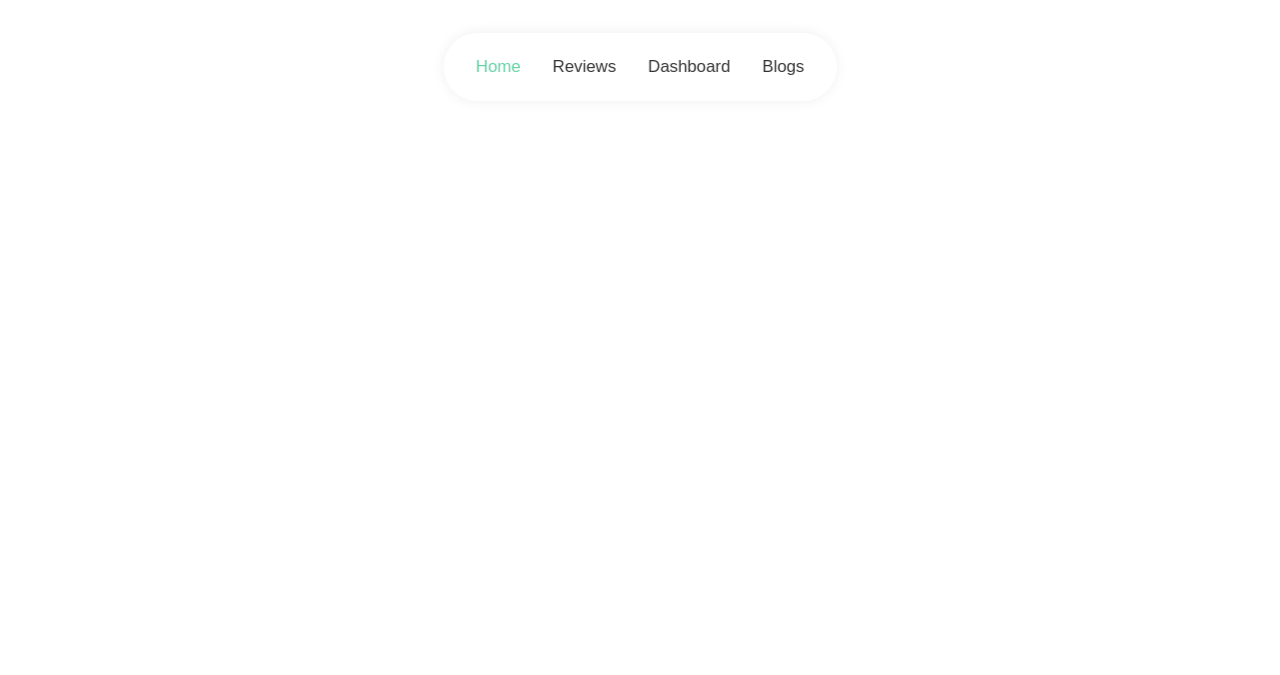
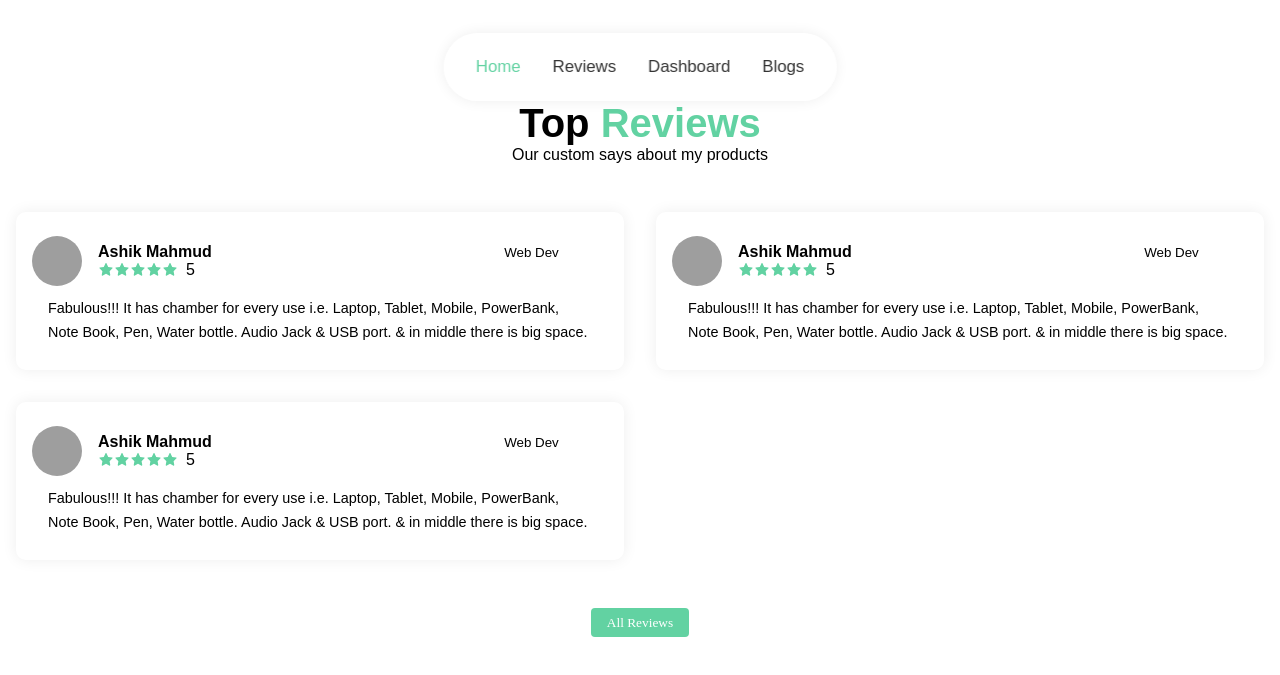
Before and after one commit to Ashik-Mahmud/backpack-reviews-react, a React (Create React App) app: page / in a window 1280 px wide. Shown: the part 659-1334 px from the top of the page. Before the commit the page ends 800 px from the top, so only its background shows below. Built offline with nearby package versions, Linux system fonts and the light colour scheme; grey boxes are pictures that could not be loaded.

Commit message:
added new section called reviews section

```diff
--- a/src/components/Header/Header.css
+++ b/src/components/Header/Header.css
@@ -5,7 +5,7 @@
   left: 50%;
   bottom: 5%;
   transform: translateX(-50%);
-  z-index: 1;
+  z-index: 5;
   position: fixed;
   background-color: rgba(255, 255, 255, 0.784);
   backdrop-filter: blur(5px);
--- a/src/components/Home/Home.jsx
+++ b/src/components/Home/Home.jsx
@@ -1,10 +1,12 @@
 import React from "react";
 import Hero from "../Hero/Hero";
+import ReviewSlider from "../ReviewSlider/ReviewSlider";
 import "./Home.css";
 const Home = () => {
   return (
     <section id="home">
       <Hero />
+      <ReviewSlider />
     </section>
   );
 };
--- /dev/null
+++ b/src/components/Review/Review.css
@@ -0,0 +1,56 @@
+/* review  */
+
+.review {
+  position: relative;
+  box-shadow: 0px 0px 15px rgba(0, 0, 0, 0.071);
+  border-radius: 10px;
+  padding: 1rem;
+}
+.review .customer {
+  position: relative;
+  display: flex;
+  align-items: center;
+  margin: 0.5rem 0rem;
+}
+.review .customer .avatar {
+  width: 50px;
+  height: 50px;
+  margin-right: 1rem;
+  border-radius: 50%;
+  overflow: hidden;
+}
+.review .customer .avatar img {
+  width: 100%;
+  height: 100%;
+  object-fit: cover;
+}
+.review .customer .avatar-details {
+  position: relative;
+  width: 80%;
+}
+.avatar-details .info {
+  display: flex;
+  align-items: center;
+  justify-content: space-between;
+  width: 100%;
+  flex-wrap: wrap;
+}
+.avatar-details .ratings {
+  display: flex;
+  align-items: center;
+  gap: 0.5rem;
+  position: relative;
+}
+.avatar-details .ratings .stars {
+  color: var(--primary-color);
+  display: flex;
+  align-items: center;
+  justify-content: center;
+}
+
+.review .review-text {
+  position: relative;
+  font-size: 0.9rem;
+  margin: 0.6rem 1rem;
+  line-height: 1.7;
+}
--- /dev/null
+++ b/src/components/Review/Review.jsx
@@ -0,0 +1,43 @@
+import React from "react";
+import { AiFillStar } from "react-icons/ai";
+import "./Review.css";
+const Review = () => {
+  return (
+    <div className="review">
+      <div className="customer">
+        <div className="avatar">
+          <img
+            src="https://t4.ftcdn.net/jpg/02/14/74/61/360_F_214746128_31JkeaP6rU0NzzzdFC4khGkmqc8noe6h.jpg"
+            alt="review-avatar"
+          />
+        </div>
+        <div className="avatar-details">
+          <div className="info">
+            <h4>Ashik Mahmud </h4>
+            <small> Web Dev</small>
+          </div>
+          <div className="ratings">
+            <div className="stars">
+              <AiFillStar />
+              <AiFillStar />
+              <AiFillStar />
+              <AiFillStar />
+              <AiFillStar />
+            </div>
+            <span>5</span>
+          </div>
+        </div>
+      </div>
+
+      <div className="review-text">
+        <p>
+          Fabulous!!! It has chamber for every use i.e. Laptop, Tablet, Mobile,
+          PowerBank, Note Book, Pen, Water bottle. Audio Jack & USB port. & in
+          middle there is big space.
+        </p>
+      </div>
+    </div>
+  );
+};
+
+export default Review;
--- /dev/null
+++ b/src/components/ReviewSlider/ReviewSlider.css
@@ -0,0 +1,42 @@
+/* review slider  */
+
+#review-slider {
+  position: relative;
+  padding: 2rem 0rem;
+  margin-bottom: 6rem;
+}
+.title {
+  text-align: center;
+  margin: 0.5rem 0rem;
+  position: relative;
+}
+.title h2 {
+  font-size: 2.5rem;
+}
+#review-slider .reviews-content {
+  position: relative;
+  display: grid;
+  grid-template-columns: repeat(auto-fill, minmax(400px, 1fr));
+  grid-gap: 2rem;
+  margin: 3rem 0rem;
+}
+.see-all-btn {
+  text-align: center;
+  position: relative;
+  margin-bottom: 1rem;
+}
+.see-all-btn button {
+  position: relative;
+  background-color: var(--primary-color);
+  color: #fff;
+  border: none;
+  outline: none;
+  padding: 0.4rem 1rem;
+  font-family: "poppins";
+  border-radius: 4px;
+}
+@media (max-width: 600px) {
+  #review-slider .reviews-content {
+    grid-template-columns: 1fr;
+  }
+}
--- /dev/null
+++ b/src/components/ReviewSlider/ReviewSlider.jsx
@@ -0,0 +1,29 @@
+import React from "react";
+import { useNavigate } from "react-router-dom";
+import Review from "../Review/Review";
+import "./ReviewSlider.css";
+const ReviewSlider = () => {
+  const navigate = useNavigate();
+  return (
+    <section id="review-slider">
+      <div className="container">
+        <div className="title">
+          <h2>
+            Top <span className="colorize">Reviews</span>
+          </h2>
+          <p>Our custom says about my products</p>
+        </div>
+        <div className="reviews-content">
+          <Review />
+          <Review />
+          <Review />
+        </div>
+        <div className="see-all-btn">
+          <button onClick={() => navigate("/reviews")}>All Reviews</button>
+        </div>
+      </div>
+    </section>
+  );
+};
+
+export default ReviewSlider;
```
